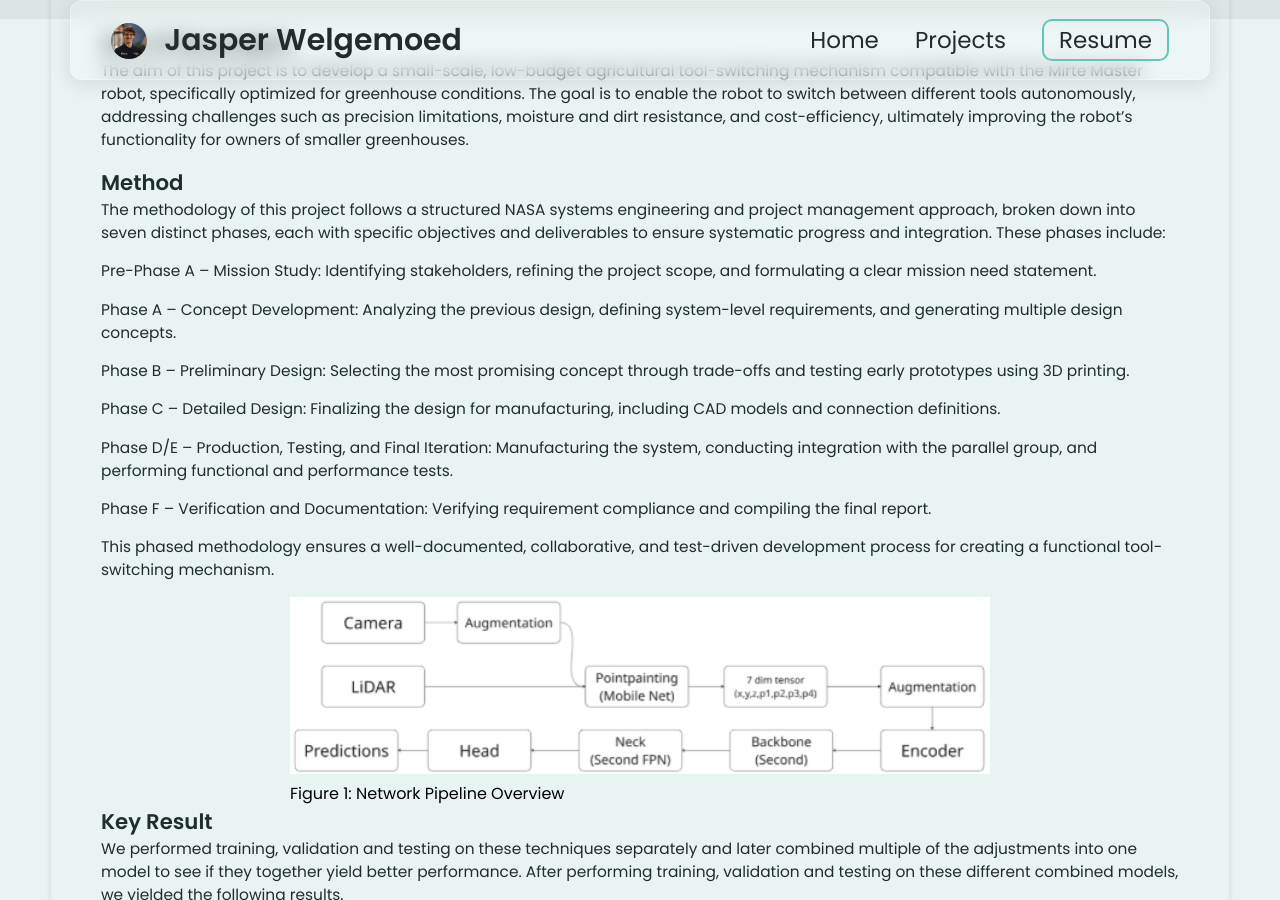
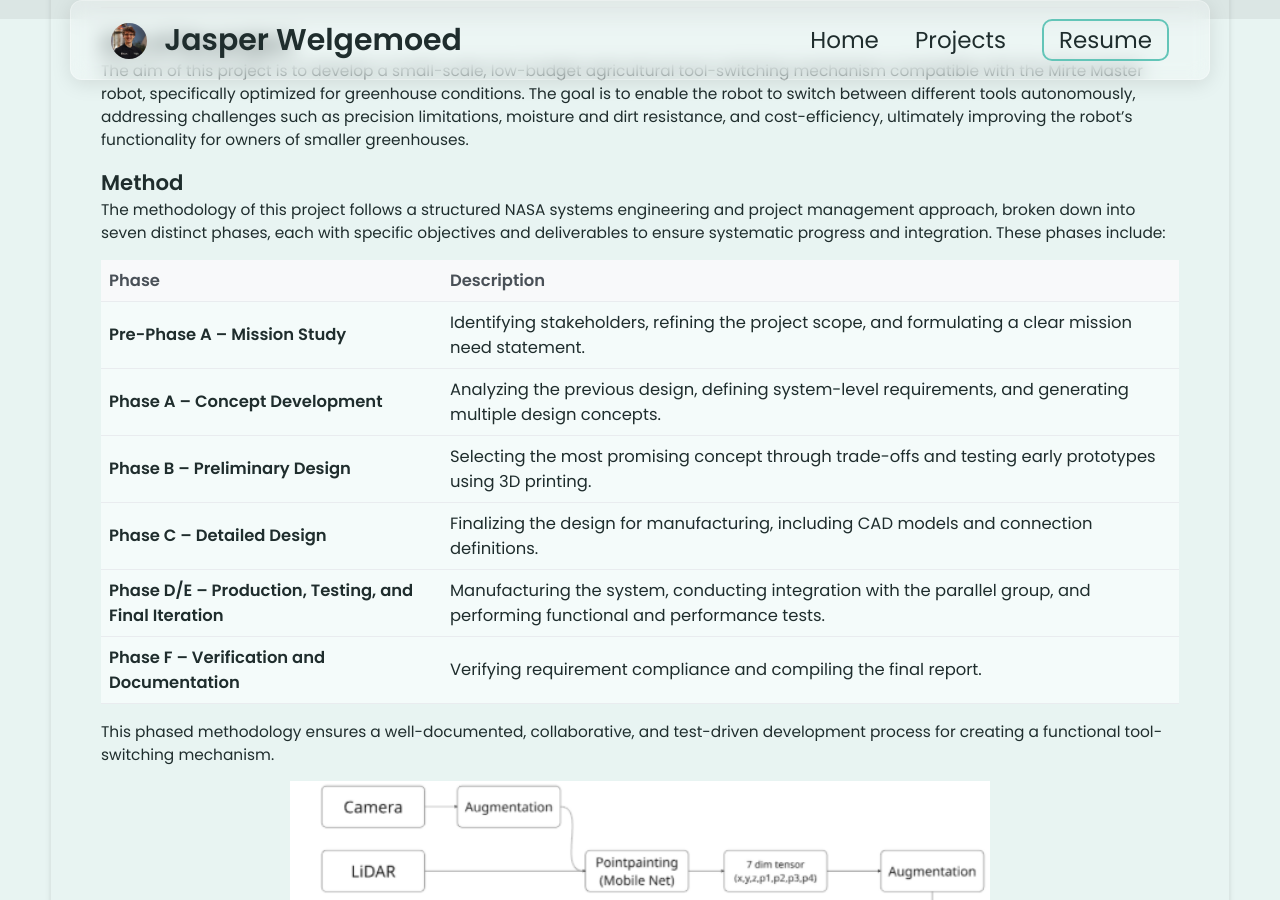
Before and after one commit to jasperwelgemoed/jasperwelgemoed.github.io, a Jekyll site: the page built from _projects/BachelorProject/index.md, in a window 1280 px wide and 900 px high, scrolled down 881 px. Built offline with Jekyll 4.4.1, drawn with Linux system fonts in a browser that asks for light colours.

Commit message:
Update index.md

```diff
--- a/_projects/BachelorProject/index.md
+++ b/_projects/BachelorProject/index.md
@@ -34,17 +34,15 @@ The aim of this project is to develop a small-scale, low-budget agricultural too
 ## Method
 The methodology of this project follows a structured NASA systems engineering and project management approach, broken down into seven distinct phases, each with specific objectives and deliverables to ensure systematic progress and integration. These phases include:
 
-Pre-Phase A – Mission Study: Identifying stakeholders, refining the project scope, and formulating a clear mission need statement.
+| **Phase**                                         | **Description**                                                                                   |
+|--------------------------------------------------|---------------------------------------------------------------------------------------------------|
+| **Pre-Phase A – Mission Study**                  | Identifying stakeholders, refining the project scope, and formulating a clear mission need statement. |
+| **Phase A – Concept Development**                | Analyzing the previous design, defining system-level requirements, and generating multiple design concepts. |
+| **Phase B – Preliminary Design**                 | Selecting the most promising concept through trade-offs and testing early prototypes using 3D printing. |
+| **Phase C – Detailed Design**                    | Finalizing the design for manufacturing, including CAD models and connection definitions.         |
+| **Phase D/E – Production, Testing, and Final Iteration** | Manufacturing the system, conducting integration with the parallel group, and performing functional and performance tests. |
+| **Phase F – Verification and Documentation**     | Verifying requirement compliance and compiling the final report.                                  |
 
-Phase A – Concept Development: Analyzing the previous design, defining system-level requirements, and generating multiple design concepts.
-
-Phase B – Preliminary Design: Selecting the most promising concept through trade-offs and testing early prototypes using 3D printing.
-
-Phase C – Detailed Design: Finalizing the design for manufacturing, including CAD models and connection definitions.
-
-Phase D/E – Production, Testing, and Final Iteration: Manufacturing the system, conducting integration with the parallel group, and performing functional and performance tests.
-
-Phase F – Verification and Documentation: Verifying requirement compliance and compiling the final report.
 
 This phased methodology ensures a well-documented, collaborative, and test-driven development process for creating a functional tool-switching mechanism.
 
```
